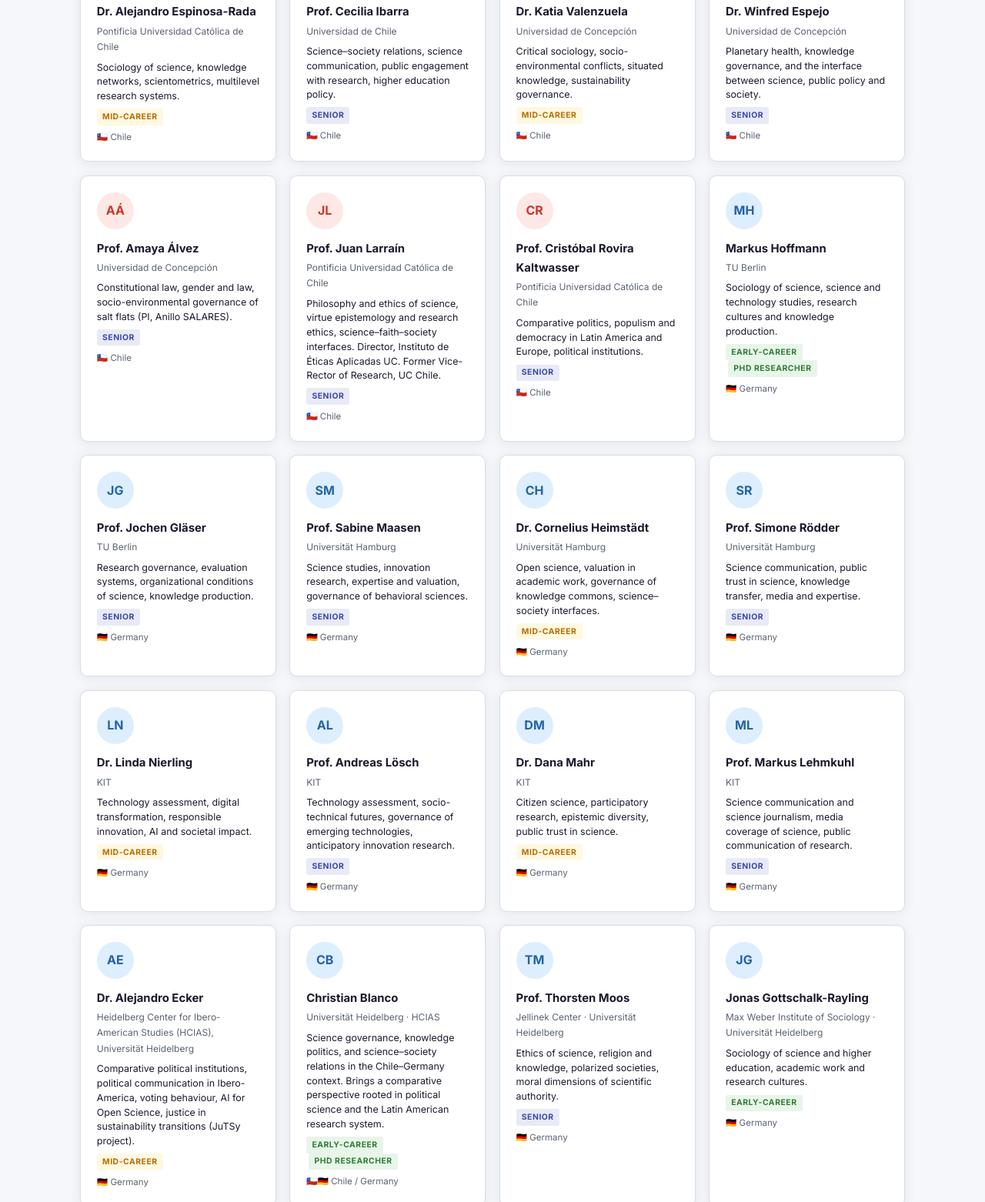
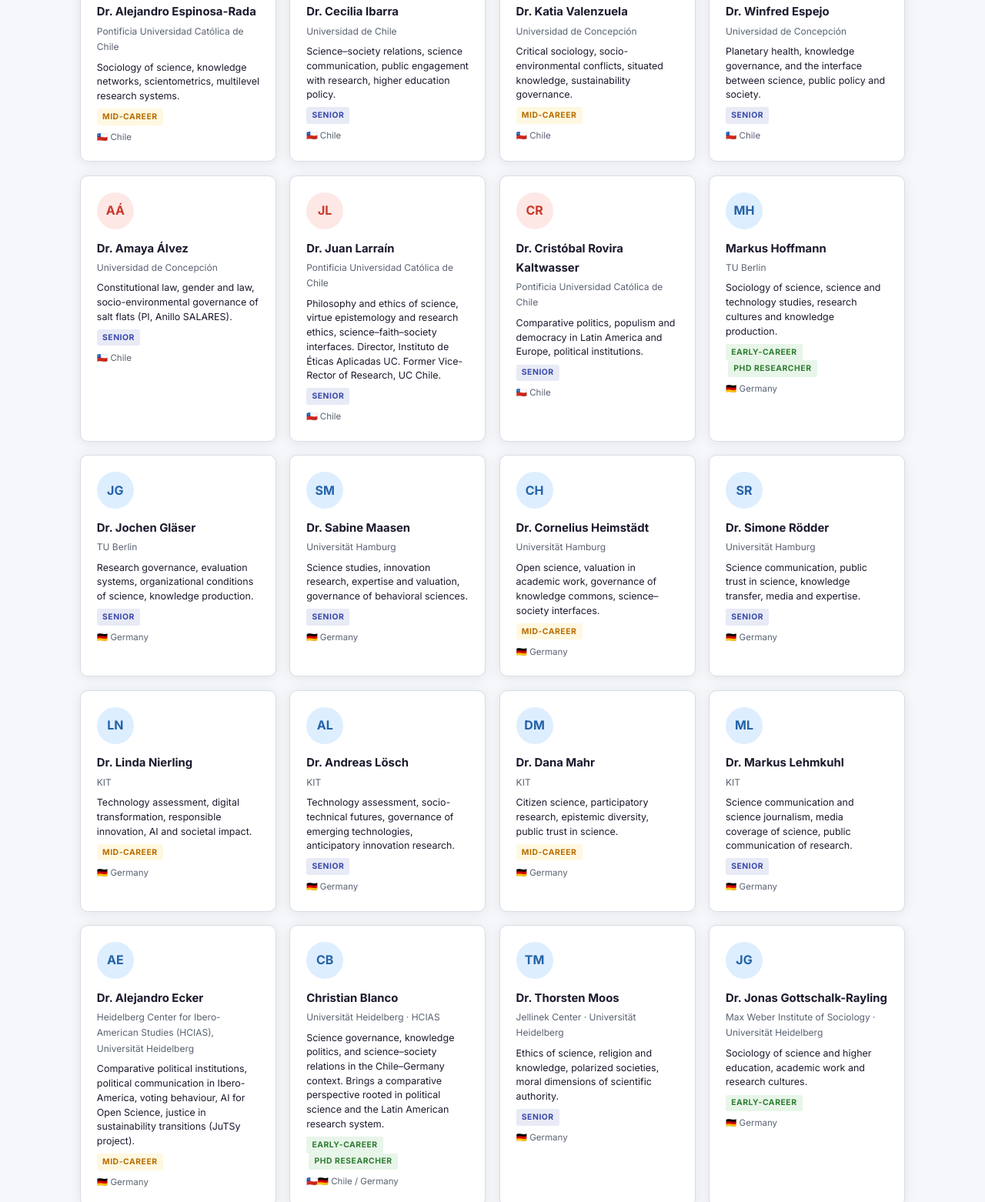
Before and after one commit to chblancoj/scienceandsociety, a plain HTML site: page index.html in a window 1280 px wide. Shown: the part 7267-8829 px from the top of the page at 77% size. Drawn offline with nearby package versions, Linux system fonts and the light colour scheme; a web font is replaced by a local one.

Commit message:
Add files via upload

```diff
--- a/index.html
+++ b/index.html
@@ -593,7 +593,7 @@
             <div class="pi-av">BS</div>
             <div>
               <div class="pi-role">🇨🇱 PI Chile</div>
-              <div class="pi-name">Prof. Dr. Bárbara Silva</div>
+              <div class="pi-name">Dr. Bárbara Silva</div>
               <div class="pi-affil">Pontificia Universidad Católica de Chile<br/>Instituto de Historia / College UC<br/>Director of Research and Development, College UC</div>
             </div>
           </div>
@@ -630,7 +630,7 @@
             <div class="pi-av">KS</div>
             <div>
               <div class="pi-role">🇩🇪 PI Germany</div>
-              <div class="pi-name">Prof. Dr. Kathia Serrano-Velarde</div>
+              <div class="pi-name">Dr. Kathia Serrano-Velarde</div>
               <div class="pi-affil">Max Weber Institute of Sociology<br/>Universität Heidelberg</div>
             </div>
           </div>
@@ -684,7 +684,7 @@
 
       <div class="pcard">
         <div class="pav cl">CI</div>
-        <div class="pname">Prof. Cecilia Ibarra</div>
+        <div class="pname">Dr. Cecilia Ibarra</div>
         <div class="pinst">Universidad de Chile</div>
         <div class="pexpert">Science–society relations, science communication, public engagement with research, higher education policy.</div>
         <div class="pcareer"><span class="career-tag senior">Senior</span></div>
@@ -712,7 +712,7 @@
 
       <div class="pcard">
         <div class="pav cl">AÁ</div>
-        <div class="pname">Prof. Amaya Álvez</div>
+        <div class="pname">Dr. Amaya Álvez</div>
         <div class="pinst">Universidad de Concepción</div>
         <div class="pexpert">Constitutional law, gender and law, socio-environmental governance of salt flats (PI, Anillo SALARES).</div>
         <div class="pcareer"><span class="career-tag senior">Senior</span></div>
@@ -721,7 +721,7 @@
 
       <div class="pcard">
         <div class="pav cl">JL</div>
-        <div class="pname">Prof. Juan Larraín</div>
+        <div class="pname">Dr. Juan Larraín</div>
         <div class="pinst">Pontificia Universidad Católica de Chile</div>
         <div class="pexpert">Philosophy and ethics of science, virtue epistemology and research ethics, science–faith–society interfaces. Director, Instituto de Éticas Aplicadas UC. Former Vice-Rector of Research, UC Chile.</div>
         <div class="pcareer"><span class="career-tag senior">Senior</span></div>
@@ -731,7 +731,7 @@
 
       <div class="pcard">
         <div class="pav cl">CR</div>
-        <div class="pname">Prof. Cristóbal Rovira Kaltwasser</div>
+        <div class="pname">Dr. Cristóbal Rovira Kaltwasser</div>
         <div class="pinst">Pontificia Universidad Católica de Chile</div>
         <div class="pexpert">Comparative politics, populism and democracy in Latin America and Europe, political institutions.</div>
         <div class="pcareer"><span class="career-tag senior">Senior</span></div>
@@ -750,7 +750,7 @@
 
       <div class="pcard">
         <div class="pav de">JG</div>
-        <div class="pname">Prof. Jochen Gläser</div>
+        <div class="pname">Dr. Jochen Gläser</div>
         <div class="pinst">TU Berlin</div>
         <div class="pexpert">Research governance, evaluation systems, organizational conditions of science, knowledge production.</div>
         <div class="pcareer"><span class="career-tag senior">Senior</span></div>
@@ -759,7 +759,7 @@
 
       <div class="pcard">
         <div class="pav de">SM</div>
-        <div class="pname">Prof. Sabine Maasen</div>
+        <div class="pname">Dr. Sabine Maasen</div>
         <div class="pinst">Universität Hamburg</div>
         <div class="pexpert">Science studies, innovation research, expertise and valuation, governance of behavioral sciences.</div>
         <div class="pcareer"><span class="career-tag senior">Senior</span></div>
@@ -779,7 +779,7 @@
 
       <div class="pcard">
         <div class="pav de">SR</div>
-        <div class="pname">Prof. Simone Rödder</div>
+        <div class="pname">Dr. Simone Rödder</div>
         <div class="pinst">Universität Hamburg</div>
         <div class="pexpert">Science communication, public trust in science, knowledge transfer, media and expertise.</div>
         <div class="pcareer"><span class="career-tag senior">Senior</span></div>
@@ -798,7 +798,7 @@
 
       <div class="pcard">
         <div class="pav de">AL</div>
-        <div class="pname">Prof. Andreas Lösch</div>
+        <div class="pname">Dr. Andreas Lösch</div>
         <div class="pinst">KIT</div>
         <div class="pexpert">Technology assessment, socio-technical futures, governance of emerging technologies, anticipatory innovation research.</div>
         <div class="pcareer"><span class="career-tag senior">Senior</span></div>
@@ -817,7 +817,7 @@
 
       <div class="pcard">
         <div class="pav de">ML</div>
-        <div class="pname">Prof. Markus Lehmkuhl</div>
+        <div class="pname">Dr. Markus Lehmkuhl</div>
         <div class="pinst">KIT</div>
         <div class="pexpert">Science communication and science journalism, media coverage of science, public communication of research.</div>
         <div class="pcareer"><span class="career-tag senior">Senior</span></div>
@@ -844,7 +844,7 @@
 
       <div class="pcard">
         <div class="pav de">TM</div>
-        <div class="pname">Prof. Thorsten Moos</div>
+        <div class="pname">Dr. Thorsten Moos</div>
         <div class="pinst">Jellinek Center · Universität Heidelberg</div>
         <div class="pexpert">Ethics of science, religion and knowledge, polarized societies, moral dimensions of scientific authority.</div>
         <div class="pcareer"><span class="career-tag senior">Senior</span></div>
@@ -854,7 +854,7 @@
 
       <div class="pcard">
         <div class="pav de">JG</div>
-        <div class="pname">Jonas Gottschalk-Rayling</div>
+        <div class="pname">Dr. Jonas Gottschalk-Rayling</div>
         <div class="pinst">Max Weber Institute of Sociology · Universität Heidelberg</div>
         <div class="pexpert">Sociology of science and higher education, academic work and research cultures.</div>
         <div class="pcareer"><span class="career-tag ecr">Early-career</span></div>
@@ -863,7 +863,7 @@
 
       <div class="pcard">
         <div class="pav de">JH</div>
-        <div class="pname">Prof. Julian Hamann</div>
+        <div class="pname">Dr. Julian Hamann</div>
         <div class="pinst">Humboldt-Universität zu Berlin</div>
         <div class="pexpert">Higher education research, academic careers and evaluation, academic socialization, sociology of knowledge.</div>
         <div class="pcareer"><span class="career-tag mid">Mid-career</span></div>
@@ -872,7 +872,7 @@
 
       <div class="pcard">
         <div class="pav de">DK</div>
-        <div class="pname">Prof. David Kaldewey</div>
+        <div class="pname">Dr. David Kaldewey</div>
         <div class="pinst">Universität Bonn</div>
         <div class="pexpert">Science studies and political sociology, science policy, grand challenges, boundaries between science and politics.</div>
         <div class="pcareer"><span class="career-tag senior">Senior</span></div>
```
